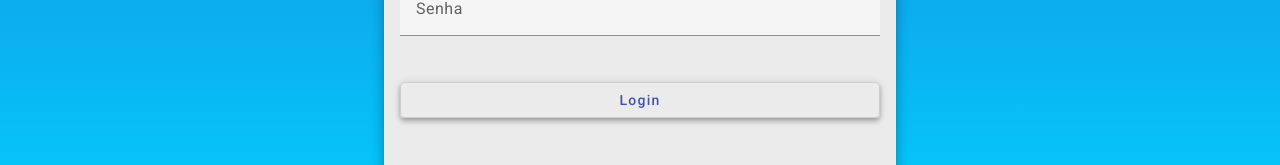
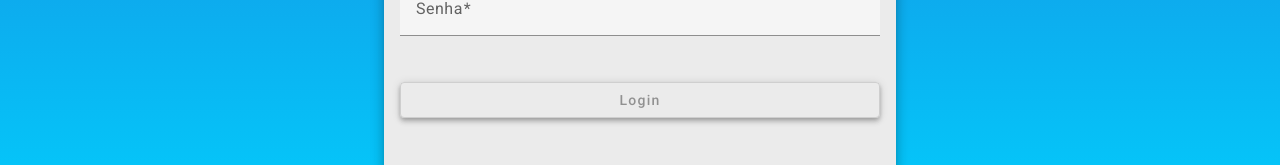
Before and after one commit to RiumeCarlosA/Helpme-Frontend, an Angular app: page /login in a window 1280 px wide. Shown: the part 521-686 px from the top of the page. Built offline with nearby package versions, Linux system fonts and the light colour scheme.

Commit message:
validação de formulários para login

```diff
--- a/src/app/components/home/home.component.html
+++ b/src/app/components/home/home.component.html
@@ -1,4 +1,5 @@
-<mat-card class="mat-elevation-z8 card">
+<div class="container ">
+  <mat-card class="mat-elevation-z8 card">
     <mat-card-header>
       <mat-card-title>HelpMe</mat-card-title>
       <mat-card-subtitle>Sistema para Suporte</mat-card-subtitle>
@@ -16,3 +17,4 @@
            </p>
     </mat-card-content>
   </mat-card>
+</div>
--- a/src/app/components/login/login.component.html
+++ b/src/app/components/login/login.component.html
@@ -7,15 +7,25 @@
 
         <mat-form-field class="full-width">
           <mat-label>E-mail</mat-label>
-          <input matInput placeholder="Ex. fulano@mail.com">
+          <input
+          [formControl]="email"
+          required
+          [(ngModel)]="creds.email"
+          name="email"
+          matInput placeholder="Ex. fulano@mail.com">
         </mat-form-field>
 
         <mat-form-field class="full-width">
             <mat-label>Senha</mat-label>
-            <input type="password" matInput placeholder="Ex. 123">
+            <input
+            [formControl]="senha"
+            required
+            [(ngModel)]="creds.senha"
+            name="senha" type="password"
+            matInput placeholder="Ex. 123">
           </mat-form-field>
 
-          <button class="full-width mat-elevation-z4" mat-stroked-button color="primary">Login</button>
+          <button [disabled]="!validaCampos()" class="full-width mat-elevation-z4" mat-stroked-button color="primary">Login</button>
       </form>
 
 </div>
--- a/src/app/components/login/login.component.ts
+++ b/src/app/components/login/login.component.ts
@@ -1,4 +1,6 @@
 import { Component } from '@angular/core';
+import { FormControl, Validators } from '@angular/forms';
+import { Credenciais } from 'src/app/models/credenciais';
 
 @Component({
   selector: 'app-login',
@@ -6,5 +8,20 @@
   styleUrls: ['./login.component.css']
 })
 export class LoginComponent {
+  creds: Credenciais = {
+    email: '',
+    senha: ''
+  }
 
+  email = new FormControl(null, Validators.email);
+  senha = new FormControl(null, Validators.minLength(3));
+
+  validaCampos(): boolean{
+    if(this.email.valid && this.senha.valid){
+      return true;
+    }else{
+      return false;
+    }
+
+  }
 }
--- /dev/null
+++ b/src/app/models/credenciais.ts
@@ -0,0 +1,4 @@
+export interface Credenciais {
+    email: string;
+    senha: string;
+}
```
